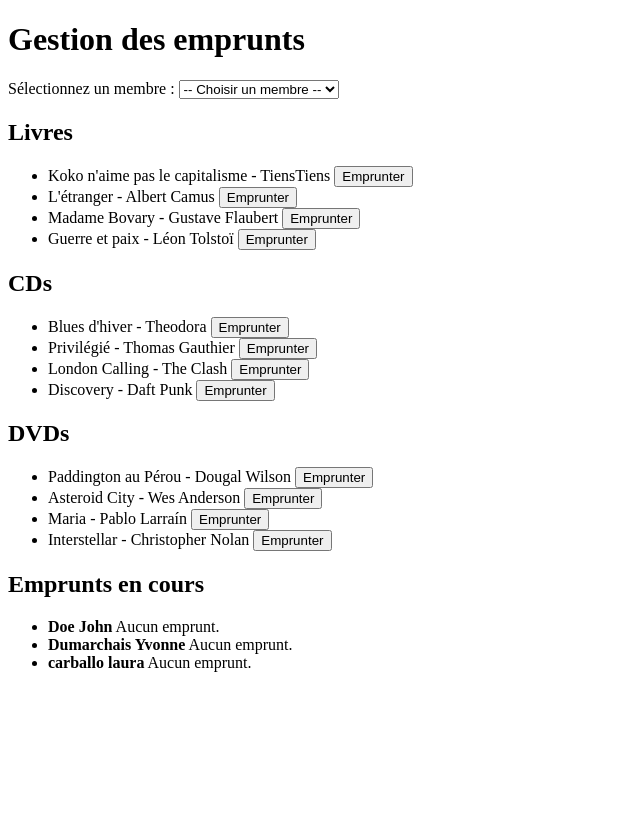
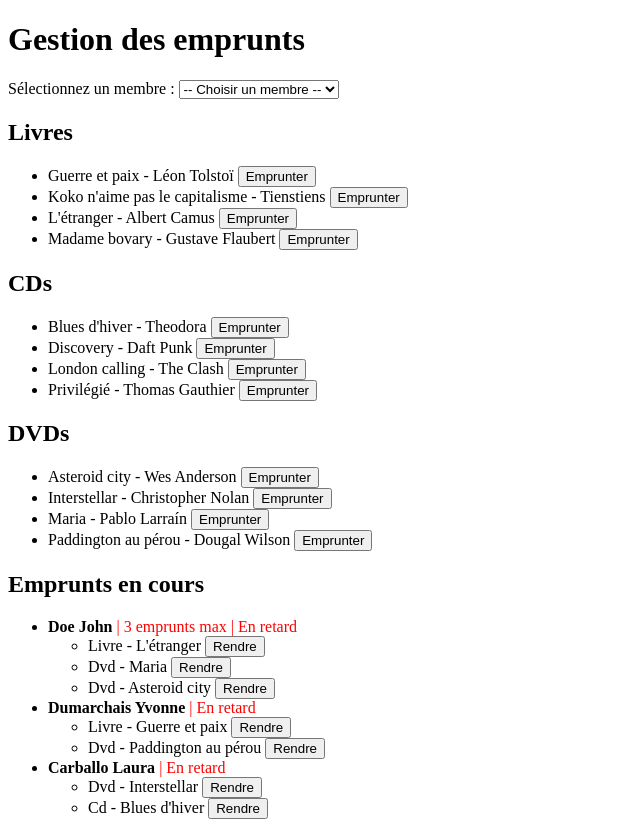
Before and after one commit to lc0362/CEF-python-mediatheque, a Django app: page /bibliothecaire/loan/ in a window 1280 px wide. Shown: the part 26-861 px from the top of the page, without its empty margins (0-640 px from the left). Before the commit the page ends 698 px from the top, so only its background shows below. Run offline with Django 5.2, Linux system fonts and the light colour scheme; data comes from the database, SQL or seed files in the repository; both versions use the stored data as it was after the commit.

Commit message:
pb id inconnu reglé dans la liste des emprunts en cours,  tri name dans les items

```diff
--- a/bibliothecaire/models/emprunt.py
+++ b/bibliothecaire/models/emprunt.py
@@ -1,13 +1,33 @@
 from django.db import models
+from django.utils.timezone import now
 from .membre import Emprunteur
+from mediatheque.models.media import Livre, Cd, Dvd
+import logging
+
+logger = logging.getLogger(__name__)
 
 class Emprunt(models.Model):
-    membre = models.ForeignKey("bibliothecaire.Emprunteur", related_name="emprunts", on_delete=models.CASCADE)
+    membre = models.ForeignKey(Emprunteur, related_name="emprunts", on_delete=models.CASCADE)
     item_type = models.CharField(max_length=10, choices=[("livre", "Livre"), ("cd", "CD"), ("dvd", "DVD")])
     item_id = models.IntegerField()
     date_emprunt = models.DateField(auto_now_add=True)
 
     def give_back(self):
-        """Retourne l'article emprunté"""
         self.delete()
-        self.membre.check_bloque()  # Met à jour le statut du membre
+        self.membre.check_bloque()
+
+    def get_item_name(self):
+        item = None
+
+        if self.item_type == "livre":
+            item = Livre.objects.filter(id=self.item_id).first()
+        elif self.item_type == "cd":
+            item = Cd.objects.filter(id=self.item_id).first()
+        elif self.item_type == "dvd":
+            item = Dvd.objects.filter(id=self.item_id).first()
+
+        if item:
+            return item.name
+        else:
+            logger.warning(f"⚠️ Objet {self.item_type} avec id {self.item_id} introuvable !")
+            return f"{self.item_type.capitalize()} inconnu (ID: {self.item_id})"
--- a/bibliothecaire/models/membre.py
+++ b/bibliothecaire/models/membre.py
@@ -1,7 +1,8 @@
 from django.db import models
+from django.utils.timezone import now
+from datetime import timedelta
 
 class Emprunteur(models.Model):
-    """Représente un membre-emprunteur avec une limite de 3 articles"""
     nom = models.CharField(max_length=50)
     prenom = models.CharField(max_length=50)
     email = models.EmailField(unique=True)
@@ -13,28 +14,33 @@ class Emprunteur(models.Model):
         return f"{self.prenom} {self.nom}"
 
     def nb_emprunts(self):
-        """Compte le nombre d'emprunts actifs"""
         return self.emprunts.count()
 
+    def retards(self):
+        une_semaine = now().date() - timedelta(days=7)
+        return self.emprunts.filter(date_emprunt__lt=une_semaine).exists()
+
     def check_bloque(self):
-        """Met à jour le statut de blocage du membre"""
-        self.bloque = self.nb_emprunts() >= 3
+        if self.nb_emprunts() >= 3 or self.retards():
+            self.bloque = True
+        else:
+            self.bloque = False
         self.save()
 
     def emprunter(self, item_type, item_id):
-        """Ajoute un emprunt si possible"""
-        print(f"Tentative d'emprunt de {item_type} (ID: {item_id}) par {self.prenom} {self.nom}")  # Debug
         if not self.bloque and self.nb_emprunts() < 3:
             from .emprunt import Emprunt  # Import interne pour éviter une boucle
             Emprunt.objects.create(membre=self, item_type=item_type, item_id=item_id)
             self.check_bloque()
-            print(f"✔ {item_type} (ID: {item_id}) emprunté avec succès !")  # Debug
             return True
-        print("⛔ Emprunt refusé : limite atteinte ou membre bloqué.")  # Debug
         return False
 
     def give_back(self, emprunt):
-        """Supprime un emprunt et met à jour le statut de blocage"""
-        print(f"🔄 Retour de {emprunt.item_type} (ID: {emprunt.item_id}) par {self.prenom} {self.nom}")  # Debug
         emprunt.delete()
         self.check_bloque()
+
+    def jours_depuis_ancien_emprunt(self):
+        ancien_emprunt = self.emprunts.order_by("date_emprunt").first()
+        if ancien_emprunt:
+            return (now().date() - ancien_emprunt.date_emprunt).days
+        return 0  # Aucun emprunt
--- a/bibliothecaire/templates/loan.html
+++ b/bibliothecaire/templates/loan.html
@@ -20,23 +20,25 @@
     {% endfor %}
 {% endif %}
 
-<form id="loanForm" method="POST">
+<form method="POST">
     {% csrf_token %}
     <label for="membre">Sélectionnez un membre :</label>
     <select name="membre_id" id="membre">
         <option value="">-- Choisir un membre --</option>
         {% for membre in membres %}
-            <option value="{{ membre.id }}">{{ membre.nom }} {{ membre.prenom }}</option>
+            <option value="{{ membre.id }}">{{ membre.nom.title }} {{ membre.prenom.title }}</option>
         {% endfor %}
     </select>
 
     <h2>Livres</h2>
     <ul>
-        {% for livre in livres %}
+        {% for livre in livres|dictsort:"name" %}
             <li>
-                {{ livre.name }} - {{ livre.auteur }}
-                <button type="submit" name="item_type" value="livre">Emprunter</button>
-                <input type="hidden" name="item_id" value="{{ livre.id }}">
+                {{ livre.name.capitalize }} - {{ livre.auteur.title }}
+                <button type="submit" name="item_type" value="livre"
+                        onclick="document.getElementById('item_id').value='{{ livre.id }}'">
+                    Emprunter
+                </button>
             </li>
         {% empty %}
             <li>Aucun livre disponible.</li>
@@ -45,11 +47,13 @@
 
     <h2>CDs</h2>
     <ul>
-        {% for cd in cds %}
+        {% for cd in cds|dictsort:"name" %}
             <li>
-                {{ cd.name }} - {{ cd.artiste }}
-                <button type="submit" name="item_type" value="cd">Emprunter</button>
-                <input type="hidden" name="item_id" value="{{ cd.id }}">
+                {{ cd.name.capitalize }} - {{ cd.artiste.title }}
+                <button type="submit" name="item_type" value="cd"
+                        onclick="document.getElementById('item_id').value='{{ cd.id }}'">
+                    Emprunter
+                </button>
             </li>
         {% empty %}
             <li>Aucun CD disponible.</li>
@@ -58,38 +62,52 @@
 
     <h2>DVDs</h2>
     <ul>
-        {% for dvd in dvds %}
+        {% for dvd in dvds|dictsort:"name" %}
             <li>
-                {{ dvd.name }} - {{ dvd.realisateur }}
-                <button type="submit" name="item_type" value="dvd">Emprunter</button>
-                <input type="hidden" name="item_id" value="{{ dvd.id }}">
+                {{ dvd.name.capitalize }} - {{ dvd.realisateur.title }}
+                <button type="submit" name="item_type" value="dvd"
+                        onclick="document.getElementById('item_id').value='{{ dvd.id }}'">
+                    Emprunter
+                </button>
             </li>
         {% empty %}
             <li>Aucun DVD disponible.</li>
         {% endfor %}
     </ul>
+
+    <!-- Champ hidden pour stocker l'ID item -->
+    <input type="hidden" name="item_id" id="item_id" value="">
 </form>
 
+
 <h2>Emprunts en cours</h2>
+
 <ul>
     {% for membre in membres %}
-        <li>
-            <strong>{{ membre.nom }} {{ membre.prenom }}</strong>
-            {% if membre.emprunt_set.all %}
+        {% if membre.emprunts.all %}
+            <li>
+                <strong>{{ membre.nom.title }} {{ membre.prenom.title }}</strong>
+
+                {% if membre.bloque == True %}
+                    <span style="color: red;">| 3 emprunts max</span>
+                {% endif %}
+                {% if membre.jours_depuis_ancien_emprunt >= 7 %}
+                    <span style="color: red;">| En retard</span>
+                {% endif %}
+
                 <ul>
-                    {% for emprunt in membre.emprunt_set.all %}
+                    {% for emprunt in membre.emprunts.all %}
                         <li>
-                            {{ emprunt.item_type }} - ID {{ emprunt.item_id }}
-                            <a href="{% url 'return_item' emprunt.id %}">Rendre</a>
+                            {{ emprunt.item_type.capitalize }} - {{ emprunt.get_item_name.capitalize }}
+                            <a href="{% url 'return_item' emprunt.id %}"><button>Rendre</button></a>
                         </li>
                     {% endfor %}
                 </ul>
-            {% else %}
-                Aucun emprunt.
-            {% endif %}
-        </li>
+            </li>
+        {% endif %}
     {% endfor %}
 </ul>
 
+
 </body>
 </html>
--- a/bibliothecaire/templates/updateMemberBibliotheque.html
+++ b/bibliothecaire/templates/updateMemberBibliotheque.html
@@ -51,7 +51,7 @@
     <ul>
         {% for membre, form in update_forms_membres.items %}
             <li id="membre_{{ membre.id }}">
-                <b>Nom :</b> {{ membre.nom }} | <b>Prénom :</b> {{ membre.prenom }} |
+                <b>Nom :</b> {{ membre.nom.title }} | <b>Prénom :</b> {{ membre.prenom.title }} |
                 <b>Email :</b> {{ membre.email }} | <b>Téléphone :</b> {{ membre.telephone|default:"Non renseigné" }}
 
                 <button onclick="toggleForm('update_membre_{{ membre.id }}')">Modifier</button>
--- a/bibliothecaire/views/loanBibliotheque.py
+++ b/bibliothecaire/views/loanBibliotheque.py
@@ -1,6 +1,7 @@
-from django.shortcuts import render, get_object_or_404
+from django.shortcuts import render, get_object_or_404, redirect
 from bibliothecaire.models import Emprunteur, Emprunt
 from mediatheque.models.media import Livre, Cd, Dvd
+from django.contrib import messages
 
 def loan_management(request):
     membres = Emprunteur.objects.all()
@@ -13,23 +14,18 @@ def loan_management(request):
         item_id = request.POST.get("item_id")
         item_type = request.POST.get("item_type")
 
-        # Vérification des données
         if not membre_id or not item_id or not item_type:
             messages.error(request, "Données manquantes")
             return redirect("loan_management")
 
-        # Récupération du membre
-        membre = get_object_or_404(Membre, id=membre_id)
+        membre = get_object_or_404(Emprunteur, id=membre_id)
 
-        # Vérifier s'il est bloqué
         if membre.bloque:
             messages.error(request, "Ce membre a atteint la limite de 3 emprunts.")
             return redirect("loan_management")
 
-        # Créer un nouvel emprunt
         Emprunt.objects.create(membre=membre, item_id=item_id, item_type=item_type)
 
-        # Mettre à jour le statut du membre
         membre.check_bloque()
         messages.success(request, f"{item_type.capitalize()} emprunté avec succès !")
 
```
Also changed, not shown: bibliothecaire/admin.py (+1 -7 lines), bibliothecaire/templates/updateBibliotheque.html (+5 -4 lines), bibliothecaire/tests/test_loan.py (+61 -0 lines), mediatheque/admin.py (added, +8 -0 lines), membre/templates/menuMembre.html (+4 -4 lines), db.sqlite3.
